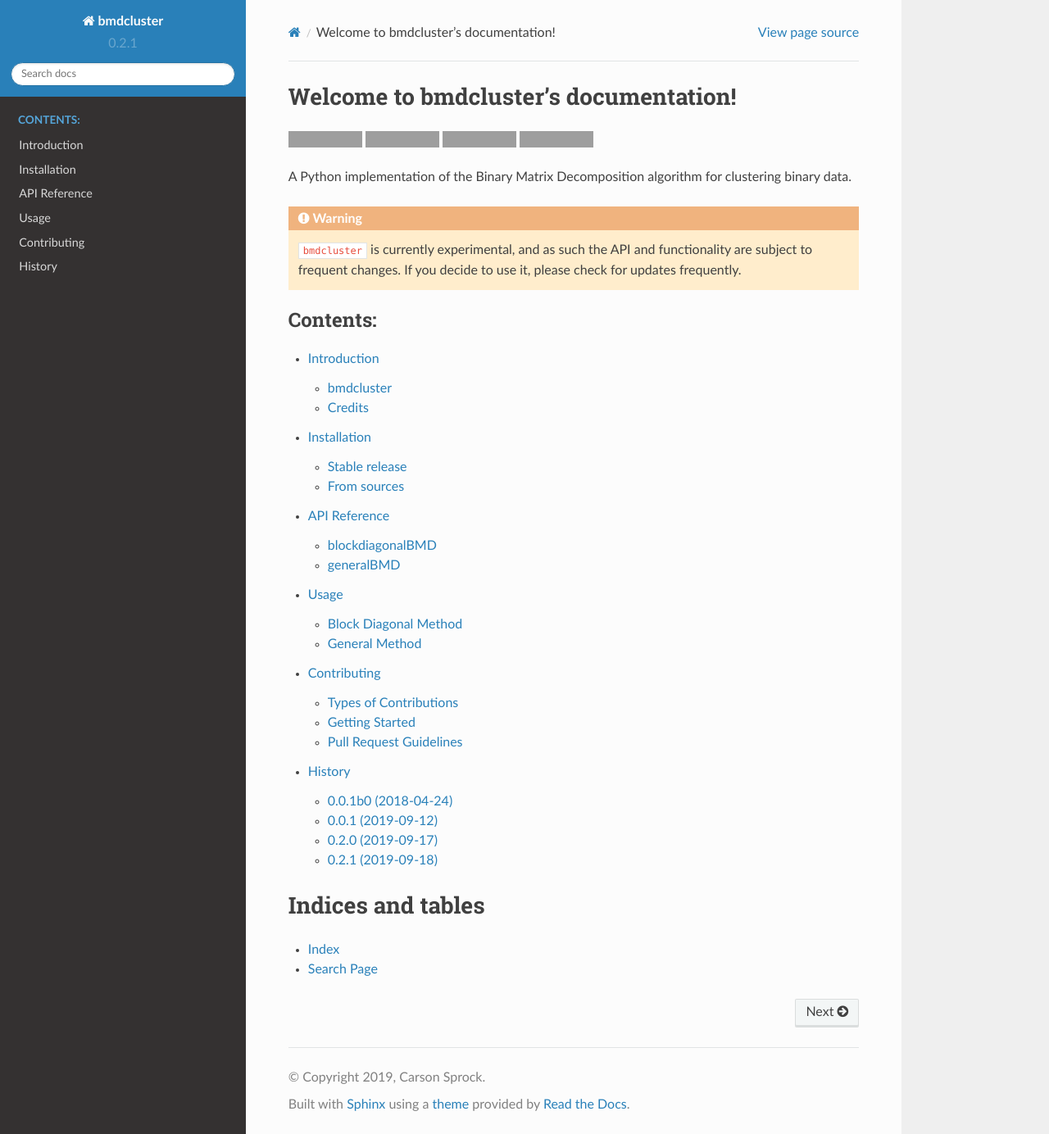
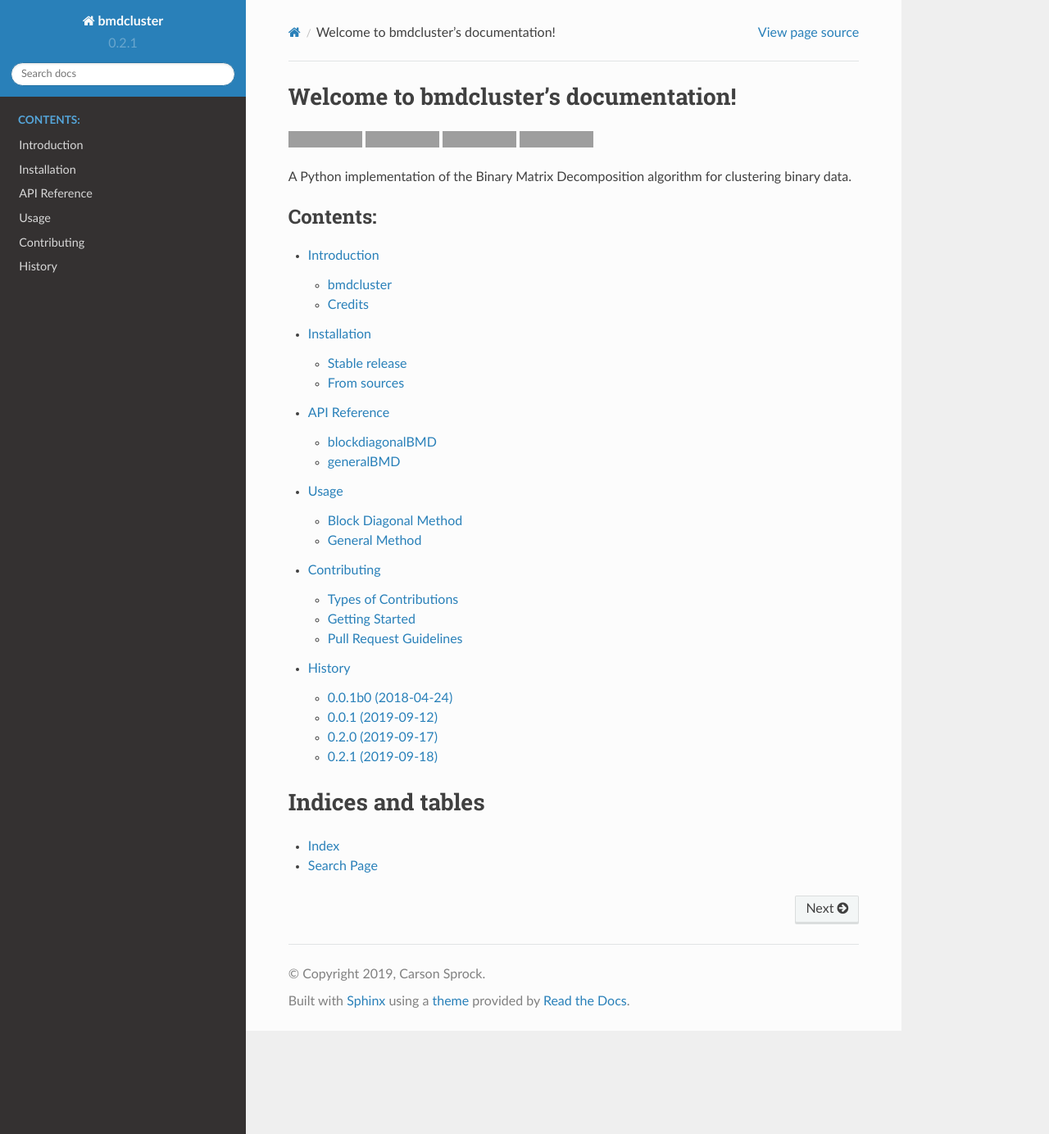
Before and after one commit to csprock/bmdcluster, a Sphinx documentation site: the page built from docs/index.rst, in a window 1280 px wide and 1384 px high. Shown: the whole window at 82% size. Built offline with Sphinx 7.4.7 and the Read the Docs theme 2.0.0, drawn with Linux system fonts in a browser that asks for light colours; grey boxes are pictures that could not be loaded.

Commit message:
removed warnings from documentation

```diff
--- a/README.rst
+++ b/README.rst
@@ -22,9 +22,6 @@ A Python implementation of the Binary Matrix Decomposition algorithm for cluster
 * Documentation: https://bmdcluster.readthedocs.io.
 * GitHub: https://github.com/csprock/bmdcluster
 
-.. warning::
-   :code:`bmdcluster` is currently experimental, and as such the API and functionality are subject to frequent changes. If you decide to use
-   it, please check for updates frequently.
 
 bmdcluster
 ----------
--- a/docs/index.rst
+++ b/docs/index.rst
@@ -17,10 +17,6 @@ Welcome to bmdcluster's documentation!
 
 A Python implementation of the Binary Matrix Decomposition algorithm for clustering binary data.
 
-.. warning::
-   :code:`bmdcluster` is currently experimental, and as such the API and functionality are subject to frequent changes. If you decide to use
-   it, please check for updates frequently.
-
 
 .. toctree::
    :maxdepth: 2
```
